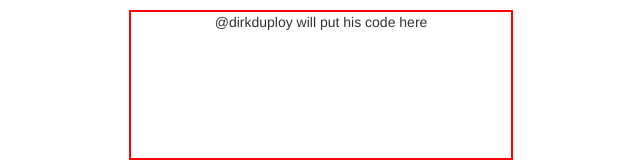
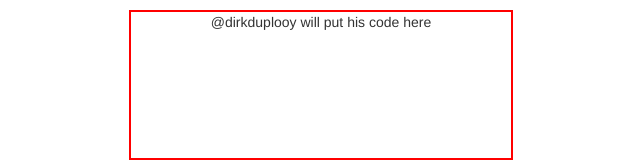
Before and after one commit to chingu-voyage3/toucans-27, a plain HTML site: page index.html in a window 1280 px wide. Shown: the top 167 px of the page, 319-959 px from the left. Drawn offline with nearby package versions, Linux system fonts and the light colour scheme.

Commit message:
dirkduplooy-fixed spelling mistake

```diff
--- a/index.html
+++ b/index.html
@@ -23,8 +23,8 @@
 <!-- Each div is assigned to one of us. Within each div we will write our own HTML to complete our part of the webpage -->
 
     <div>
-        <!-- @dirkduploy's code will go here -->
-        <p>@dirkduploy will put his code here</p>
+        <!-- @dirkduplooy's code will go here -->
+        <p>@dirkduplooy will put his code here</p>
     </div>
 
     <div>
```
